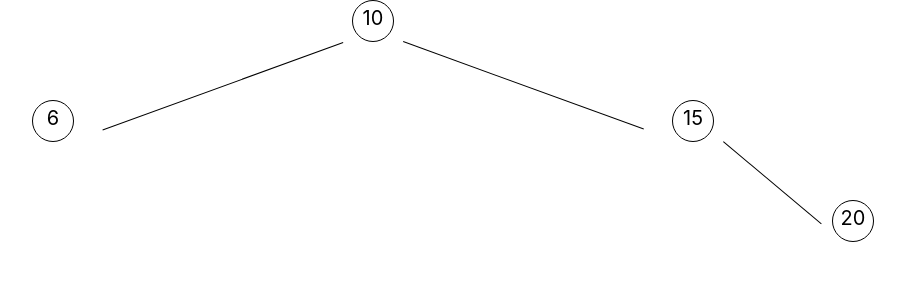
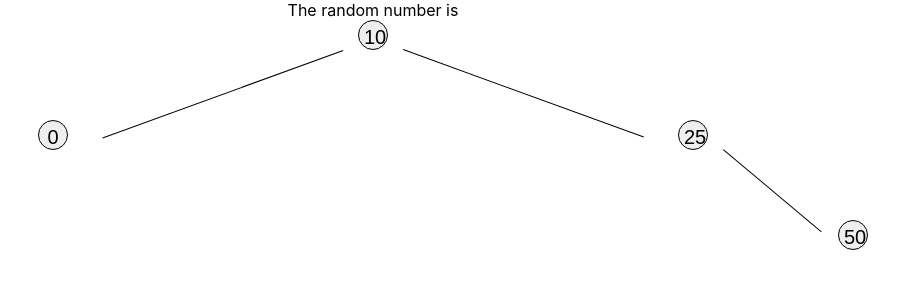
Before and after one commit to yiyefang617/project-bst, a React (Create React App) app in the folder project-bst/: page / in a window 1280 px wide. Shown: the top 300 px of the page, without its empty margins (267-1172 px from the left). Built offline with nearby package versions, Linux system fonts and the light colour scheme.

Commit message:
feat: inserting on space

```diff
--- a/project-bst/src/App.js
+++ b/project-bst/src/App.js
@@ -1,11 +1,30 @@
+import React, { useState, useEffect } from "react";
 import BinarySearchTreeApp from "./components/BinarySearchTreeApp";
 
-function App() {
+const App = () => {
+  const [number, setNumber] = useState("");
+  const max = 100;
+  const min = -100;
+  const handleKeyDown = (event) => {
+    if (event.key === " ") {
+      console.log("Submit Button   Pressed");
+      setNumber(Math.floor(Math.random() * (max - min + 1)) + min);
+    }
+  };
+  useEffect(() => {
+    window.addEventListener("keydown", handleKeyDown);
+  }, []);
+
   return (
-    <div style={{ textAlign: "center" }}>
-      <BinarySearchTreeApp />
+    <div
+      className="App"
+      onKeyDown={handleKeyDown}
+      style={{ textAlign: "center" }}
+    >
+      The random number is {number}
+      <BinarySearchTreeApp number={number} />
     </div>
   );
-}
+};
 
 export default App;
--- a/project-bst/src/components/BinaryNodeComponent.js
+++ b/project-bst/src/components/BinaryNodeComponent.js
@@ -96,6 +96,7 @@ const BinaryNodeComponent = (props) => {
       display: "none",
     };
   }
+
   return (
     <div className={binaryNode} style={props.style}>
       <div
@@ -108,7 +109,7 @@ const BinaryNodeComponent = (props) => {
         }}
       >
         <div style={{ width: "100%" }} title={props.value}>
-          <div
+          <button
             style={{
               margin: "0 auto",
               border: "1px solid black",
@@ -118,9 +119,10 @@ const BinaryNodeComponent = (props) => {
               borderRadius: "50%",
               fontSize: "20px",
             }}
+            onClick={props.onRemove(props.value)}
           >
             {props.value}
-          </div>
+          </button>
         </div>
         {props.left && <div className="left" style={leftStyle} />}
         {props.right && <div className="right" style={rightStyle} />}
--- a/project-bst/src/components/BinarySearchTreeApp.js
+++ b/project-bst/src/components/BinarySearchTreeApp.js
@@ -15,19 +15,33 @@ class BinarySearchTreeApp extends Component {
     this.state.bTree.insert(this.state.insertValue);
   };
 
-  remove = () => {
-    if (this.state.bTree !== null && !isNaN(this.state.remove)) {
-      this.state.bTree.remove(parseInt(this.state.remove, 10));
+  // remove = () => {
+  //   if (this.state.bTree !== null && !isNaN(this.state.remove)) {
+  //     this.state.bTree.remove(parseInt(this.state.remove, 10));
+  //   }
+  // };
+  remove = (value) => {
+    console.log("deleting!");
+    if (this.state.bTree !== null && !isNaN()) {
+      this.state.bTree.remove(value);
     }
   };
+
   componentDidMount() {
     console.log("componentdidmount");
     this.state.bTree.insert(10);
-    this.state.bTree.insert(6);
-    this.state.bTree.insert(15);
-    this.state.bTree.insert(20);
+    this.state.bTree.insert(0);
+    this.state.bTree.insert(25);
+    this.state.bTree.insert(50);
     this.setState({ bTree: this.state.bTree });
   }
+  componentDidUpdate(prevProps) {
+    this.state.bTree.insert(this.props.number);
+    if (this.props.number !== prevProps.number) {
+      this.setState({ bTree: this.state.bTree });
+    }
+  }
+
   render() {
     const values = this.state.bTree.levelOrder();
     console.log("values" + values);
@@ -36,7 +50,12 @@ class BinarySearchTreeApp extends Component {
         <div className="BST" style={{ position: "relative" }}>
           {values.length > 0 &&
             values.map((value, index) => (
-              <BinaryTreeLevel key={index} level={index + 1} values={value} />
+              <BinaryTreeLevel
+                key={index}
+                level={index + 1}
+                values={value}
+                onRemove={this.remove}
+              />
             ))}
         </div>
       </div>
--- a/project-bst/src/components/BinaryTreeLevel.js
+++ b/project-bst/src/components/BinaryTreeLevel.js
@@ -21,6 +21,7 @@ const BinaryTreeLevel = (props) => {
             style={style}
             left={!(node.left === null)}
             right={!(node.right === null)}
+            onRemove={props.onRemove}
           />
         ))}
     </div>
```
